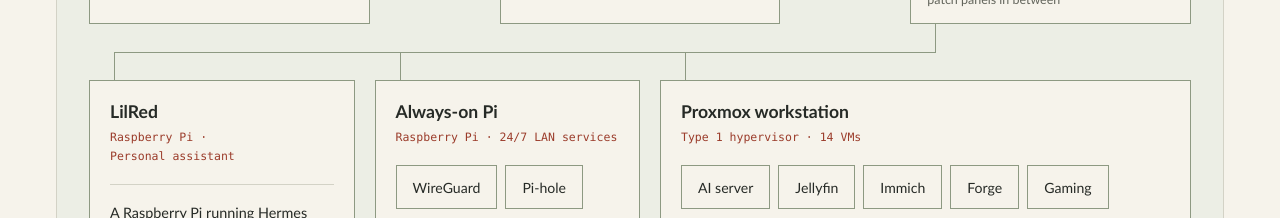
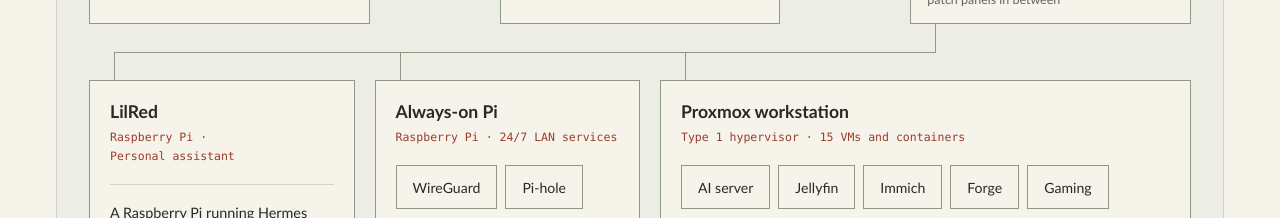
Before and after one commit to Nathancecixx/E-Portfolio-V2.0, a React (Create React App) app: page / in a window 1280 px wide. Shown: the part 1160-1378 px from the top of the page. Built offline with nearby package versions, Linux system fonts and the light colour scheme.

Commit message:
fix: Proxmox host runs 15 VMs and containers

```diff
--- a/src/Data/lab.js
+++ b/src/Data/lab.js
@@ -5,7 +5,7 @@
           `link` is the label on the connection to the NEXT stop.
   hosts   The physical machines. Each one gets a card.
           services  The things worth showing. Each becomes a button.
-          total     How many VMs/services the host really runs.
+          total     How many VMs/containers/services the host really runs.
                     The diagram shows "+ N more" for the rest.
           wide      true makes the card take the wide column on desktop.
 
@@ -44,9 +44,9 @@ export const lab = {
     {
       id: 'proxmox',
       name: 'Proxmox workstation',
-      tag: 'Type 1 hypervisor · 14 VMs',
+      tag: 'Type 1 hypervisor · 15 VMs and containers',
       wide: true,
-      total: 14,
+      total: 15,
       note: 'A workstation I built that runs Proxmox on bare metal. Every job gets its own virtual machine or LXC container, and I set up, update and troubleshoot all of them. Pick one to see what it does.',
       services: [
         { id: 'ai', name: 'AI server', runs: 'llama.cpp · GPU passthrough', note: 'The graphics cards are passed straight through to this VM, where llama.cpp runs AI models locally instead of in the cloud.' },
```
Also changed, not shown: 1 other file (tests, documents, lock files or other folders).
